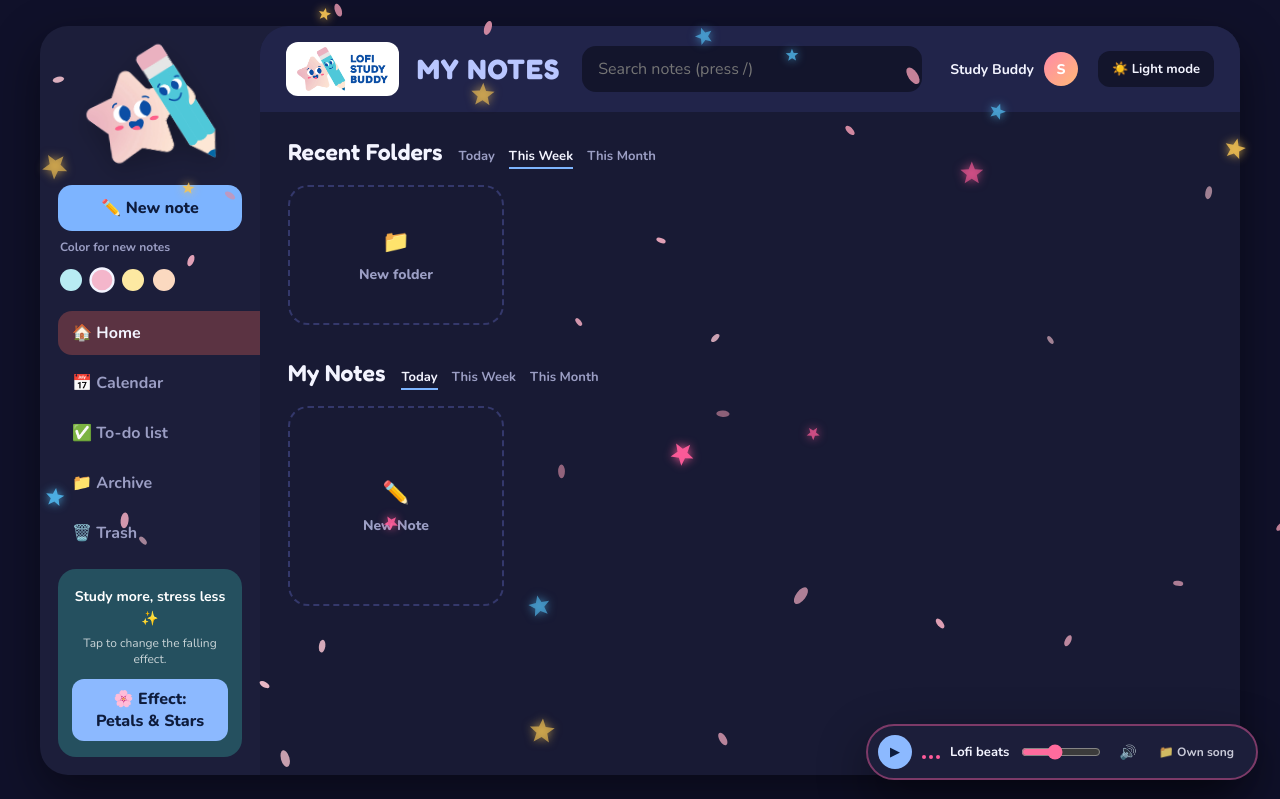
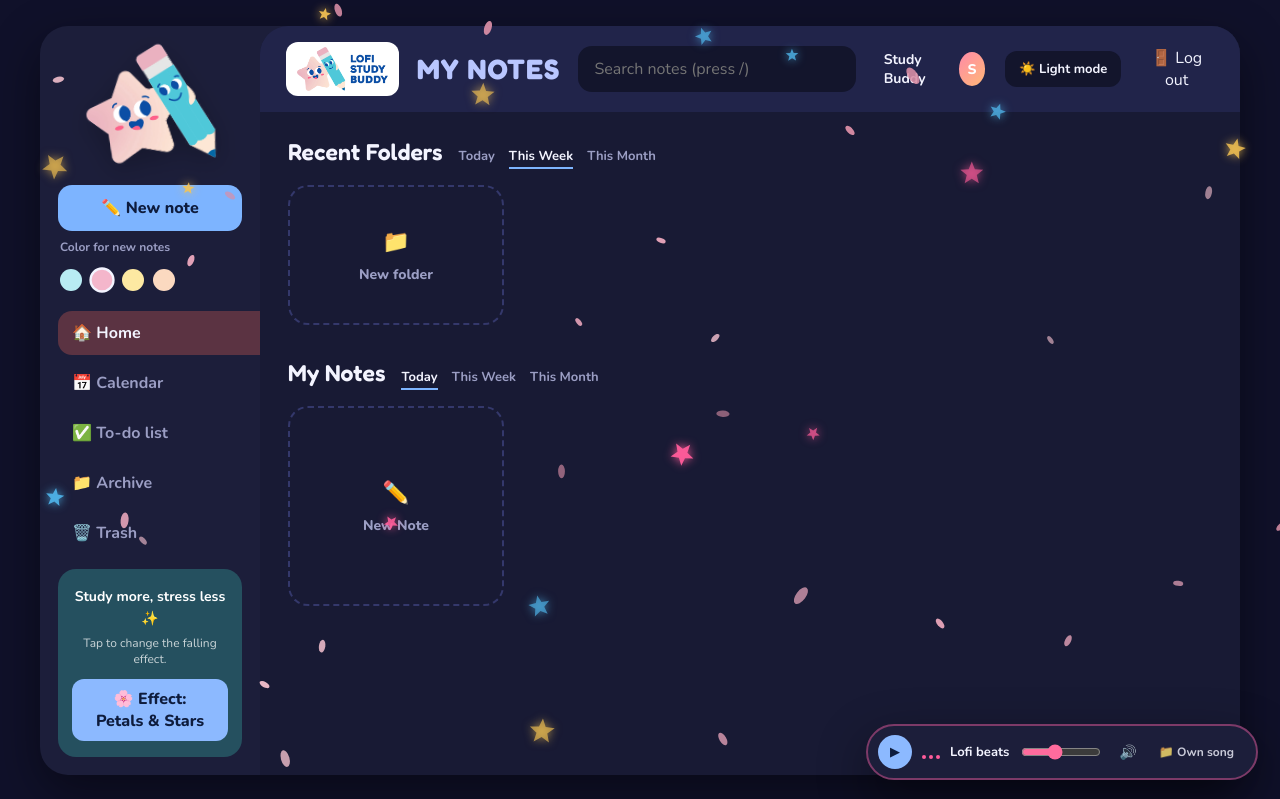
Before and after one commit to grimleap9-stack/study-buddy, a Flask app: page / in a window 1280 px wide. Shown: the top 799 px of the page. Run offline with Flask 3, Linux system fonts and the light colour scheme; the visitor is signed in with stand-in values (Sample User, id 1); data that the repository does not hold is empty.

Commit message:
Update index.html

```diff
--- a/templates/index.html
+++ b/templates/index.html
@@ -42,10 +42,12 @@
       <div class="badge"><img src="{{ url_for('static', filename='images/logo.png') }}" alt="Lofi Study Buddy"></div>
       <h1 id="title">MY NOTES</h1>
       <input id="search" type="search" placeholder="Search notes (press /)" aria-label="Search notes">
-      <!-- Pindutin ang pangalan para palitan ito -->
-      <button class="user" id="user" data-tip="Click to change your name"><b id="uname"></b><span id="uinit"></span></button>
+      <!-- (NEW) Shows the logged-in username. {{ username }} is filled in by Flask (Jinja escapes it, so it is safe) -->
+      <div class="user" id="user" data-tip="Signed in as {{ username }}"><b id="uname">{{ username }}</b><span id="uinit">{{ username[0]|upper }}</span></div>
       <!-- Light/Dark mode switch -->
       <button id="theme" data-tip="Switch light / dark mode">☀️ Light mode</button>
+      <!-- (NEW) Log out button -->
+      <button id="logout" data-tip="Log out of your account">🚪 Log out</button>
     </header>
     <!-- Dito ipinapasok ng app.js ang laman ng bawat page (Home, Calendar, To-do, atbp.) -->
     <main id="view"></main>
```
